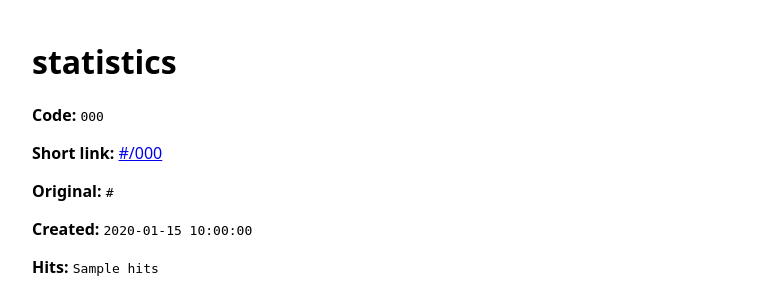
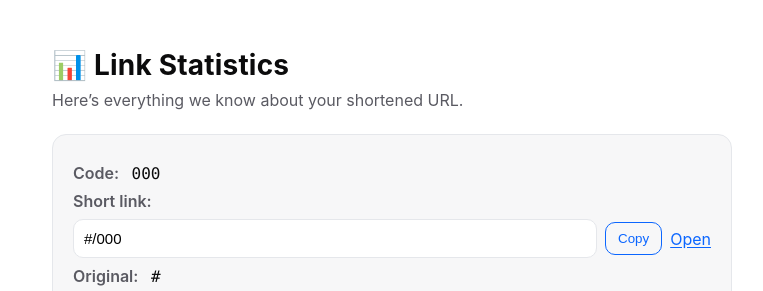
Before and after one commit to nulli83/url-shorter, a Flask app: template src/templates/stats.html in a window 1280 px wide. Shown: the top 291 px of the page, without its empty margins (248-1011 px from the left). Run offline with Flask 3, Linux system fonts and the light colour scheme; the template is opened without the code that fills it: most values are stand-ins (such as "Sample title", 1, 10 or a date in 2020).

Commit message:
Update stats.html

```diff
--- a/src/templates/stats.html
+++ b/src/templates/stats.html
@@ -1,25 +1,78 @@
 <!doctype html>
-<html lang="sv">
+<html lang="en">
 <head>
 <meta charset="utf-8" />
 <meta name="viewport" content="width=device-width, initial-scale=1" />
-<title>Stats – {{ code }}</title>
+<title>Link Stats – {{ code }}</title>
 <style>
-body{font-family:system-ui,-apple-system,Segoe UI,Roboto,Inter,Arial,sans-serif;max-width:720px;margin:40px auto;padding:0 20px}
-code{word-break:break-all}
-.row{display:flex;gap:8px;align-items:center;flex-wrap:wrap}
+:root { --bg:#0b0b0c; --fg:#eaeaea; --muted:#b8b8b8; --card:#161618; --accent:#4ea7ff; --border:#27272a; }
+@media (prefers-color-scheme: light) {
+  :root { --bg:#ffffff; --fg:#0b0b0c; --muted:#5a5a62; --card:#f7f7f8; --accent:#0b66ff; --border:#e5e7eb; }
+}
+* { box-sizing: border-box; }
+body { font-family: Inter, system-ui, -apple-system, Segoe UI, Roboto, Arial, sans-serif; background:var(--bg); color:var(--fg); margin:0; }
+.container { max-width:720px; margin:48px auto; padding:0 20px; }
+h1 { font-size:28px; margin:0 0 8px; letter-spacing:.2px; }
+p.lead { margin:0 0 24px; color:var(--muted); }
+.card { background:var(--card); border:1px solid var(--border); border-radius:14px; padding:20px; margin-bottom:20px; }
+.stat { margin:8px 0; font-size:16px; }
+.stat strong { color:var(--muted); font-weight:600; margin-right:8px; }
+code { font-family: ui-monospace, SFMono-Regular, Menlo, Consolas, "Liberation Mono", monospace; word-break:break-all; }
+.linkbox { display:flex; gap:8px; align-items:center; flex-wrap:wrap; }
+button.copy { background:#0000; color:var(--accent); border:1px solid var(--accent); padding:8px 12px; border-radius:10px; cursor:pointer; }
+.qr { display:flex; gap:16px; align-items:center; margin-top:16px; }
+.qr img { border-radius:8px; }
+footer { margin-top:32px; text-align:center; font-size:13px; color:var(--muted); }
+a { color:var(--accent); text-decoration:underline; text-underline-offset:2px; }
 </style>
 </head>
 <body>
-<h1>statistics</h1>
-<p><strong>Code:</strong> <code>{{ code }}</code></p>
-<p><strong>Short link:</strong> <a href="{{ base_url }}/{{ code }}" target="_blank">{{ base_url }}/{{ code }}</a></p>
-<p><strong>Original:</strong> <code>{{ long_url }}</code></p>
-<p><strong>Created:</strong> <code>{{ created_at }}</code></p>
-<p><strong>Hits:</strong> <code>{{ hits }}</code></p>
-<div class="row">
-<img src="/api/qr/{{ code }}" alt="QR" width="160" height="160" />
-<span>Scan the QR to open the short link.</span>
-</div>
+<main class="container">
+  <header>
+    <h1>📊 Link Statistics</h1>
+    <p class="lead">Here’s everything we know about your shortened URL.</p>
+  </header>
+
+  <section class="card">
+    <div class="stat"><strong>Code:</strong> <code>{{ code }}</code></div>
+
+    <div class="stat"><strong>Short link:</strong></div>
+    <div class="linkbox">
+      <input id="shortLink" type="text" readonly style="flex:1; min-width:220px; padding:10px; font-size:15px; border-radius:10px; border:1px solid var(--border);" value="{{ base_url }}/{{ code }}">
+      <button class="copy" id="copyBtn" type="button">Copy</button>
+      <a href="{{ base_url }}/{{ code }}" target="_blank" rel="noopener">Open</a>
+    </div>
+
+    <div class="stat"><strong>Original:</strong> <code>{{ long_url }}</code></div>
+    <div class="stat"><strong>Created:</strong> <code>{{ created_at }}</code></div>
+    <div class="stat"><strong>Clicks:</strong> <code>{{ hits }}</code></div>
+
+    <div class="qr">
+      <img src="/api/qr/{{ code }}" alt="QR code for {{ code }}" width="160" height="160">
+      <p>Scan this QR code to open the short link directly on your phone.</p>
+    </div>
+  </section>
+
+  <footer>
+    Made with ❤️ by Shorter
+  </footer>
+</main>
+
+<script>
+const btn = document.getElementById('copyBtn');
+const input = document.getElementById('shortLink');
+btn.addEventListener('click', async () => {
+  input.select();
+  input.setSelectionRange(0, 99999);
+  try {
+    await navigator.clipboard.writeText(input.value);
+    btn.textContent = 'Copied!';
+    setTimeout(()=>btn.textContent = 'Copy', 1200);
+  } catch {
+    btn.textContent = 'Failed';
+    setTimeout(()=>btn.textContent = 'Copy', 1200);
+  }
+});
+</script>
 </body>
 </html>
```
